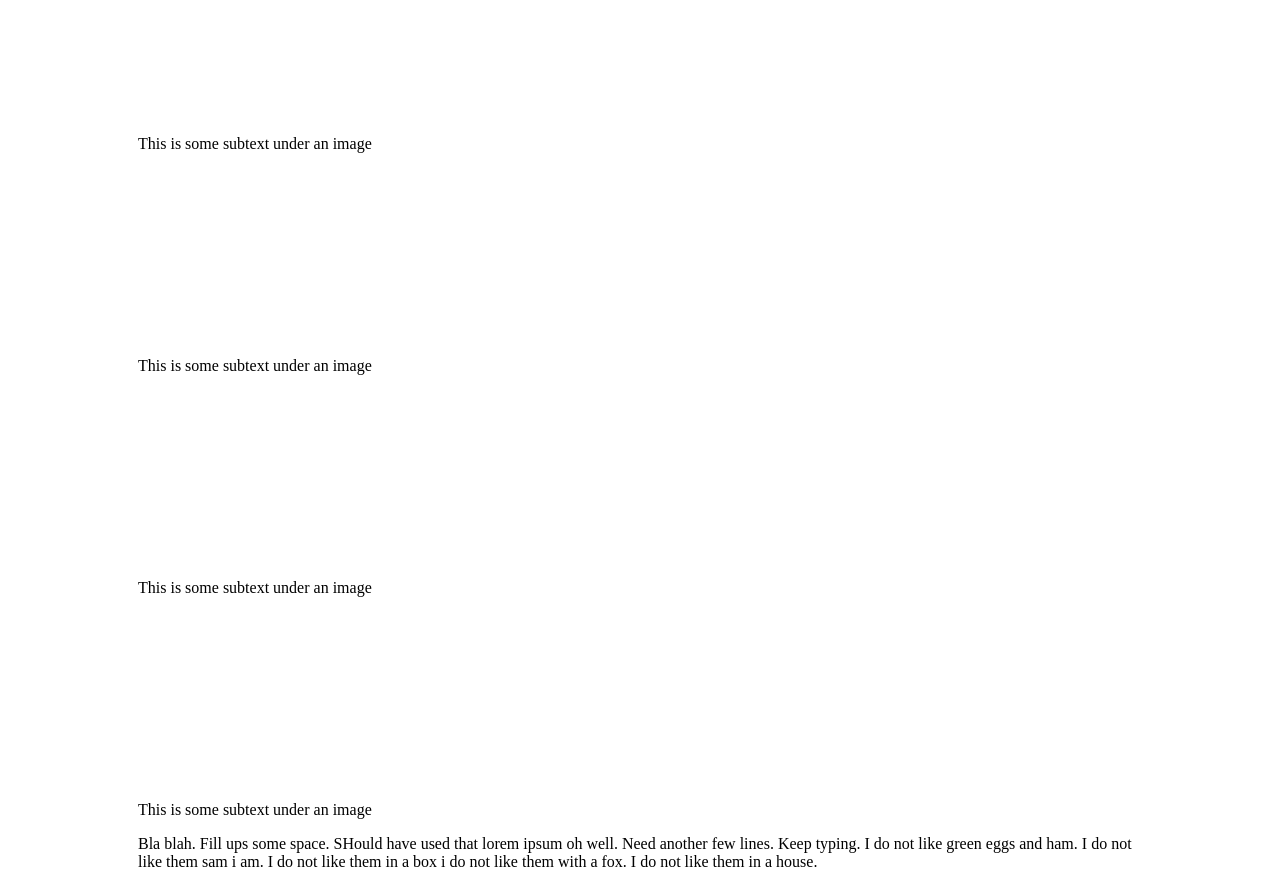
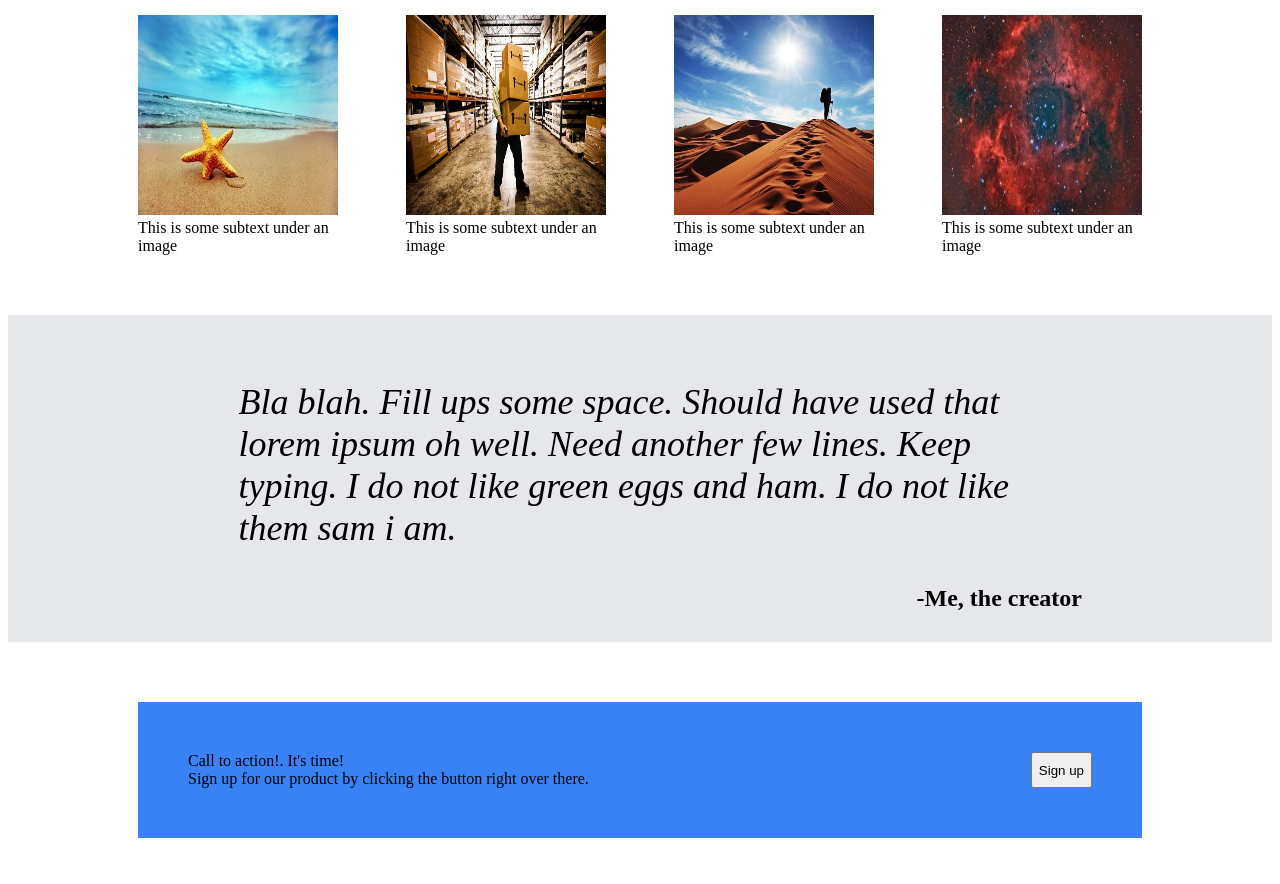
Before and after one commit to BradGrensewich/landing-page, a plain HTML site: page index.html in a window 1280 px wide. Shown: the part 502-1386 px from the top of the page. Drawn offline with Linux system fonts and the light colour scheme.

Commit message:
main, info and testimonial area to working state. signup area started

```diff
--- a/index.html
+++ b/index.html
@@ -11,9 +11,9 @@
   <div class="header">
     <div class="logo"><div>Header Logo</div></div>
     <div class="links">
-      <a href="https//google.com">Header link one</a>
-      <a href="https//google.com">Header link two</a>
-      <a href="https//google.com">Header link three</a>
+      <a href="https://www.google.com/">Header link one</a>
+      <a href="https://www.google.com/">Header link two</a>
+      <a href="https://www.google.com/">Header link three</a>
     </div>
   </div>
 
@@ -36,25 +36,25 @@
     <div class="images">
       <div class="container">
         <div class="image">
-          <img>
+          <img src="./images/starfish.jpg" alt="a starfish on the beach">
         </div>
         <div class="subtext">This is some subtext under an image</div>
       </div>
       <div class="container">
         <div class="image">
-          <img>
+          <img src="./images/warehouse.jpg" alt="a guy carrying boxes in a warehouse">
         </div>
         <div class="subtext">This is some subtext under an image</div>
       </div>
       <div class="container">
         <div class="image">
-          <img>
+          <img src="./images/dessert.jpg" alt="some dessert">
         </div>
         <div class="subtext">This is some subtext under an image</div>
       </div>
       <div class="container">
         <div class="image">
-          <img>
+          <img src="./images/galaxy.jpg" alt="the galaxy">
         </div>
         <div class="subtext">This is some subtext under an image</div>
       </div>
@@ -62,10 +62,9 @@
   </div>
 
   <div class="testimonials">
-    <p>Bla blah. Fill ups some space. SHould have used that lorem ipsum
+    <p>Bla blah. Fill ups some space. Should have used that lorem ipsum
       oh well. Need another few lines. Keep typing. I do not like green eggs
-      and ham. I do not like them sam i am. I do not like them in a box i
-      do not like them with a fox. I do not like them in a house.
+      and ham. I do not like them sam i am.
     </p>
     <div class="source">-Me, the creator</div>
   </div>
--- a/style.css
+++ b/style.css
@@ -3,7 +3,7 @@ body {
     flex-direction: column;
 }
 
-.header, .footer, .main, .info, .testimonials, .signup {
+.header, .footer, .main, .info, .testimonials {
   padding-left: 130px;
   padding-right: 130px;
 }
@@ -73,9 +73,70 @@ a, .content .subtext {
 .content button {
   background-color: #3882f6;
   border-radius: 10px;
+  border-color: #1F2937;
   max-width: 30%;
   color: #E5E7Eb;
   padding: 8px;
   font-weight: bolder;
-  margin-top: 4px;
+  margin-top: 10px;
 }
+.info {
+  display: flex;
+  flex-direction: column;
+  margin-top: 30px;
+  margin-bottom: 60px;
+}
+
+.info .title {
+  font-size: 36px;
+  font-weight: bolder;
+  color: #1F2937;
+
+  margin-bottom: 30px;
+  align-self: center;
+}
+.images {
+  display: flex;
+  justify-content: space-between;
+}
+.container {
+  max-width: 200px;
+}
+.container img {
+  max-width: 200px;
+}
+
+.testimonials {
+  background-color: #E5E7Eb;
+  display: flex;
+  flex-direction: column;
+  padding-bottom: 30px;
+  padding-top: 30px;
+
+}
+.testimonials p {
+  font-size: 36px;
+  font-style:italic;
+  font-weight: lighter;
+  max-width: 80%;
+  align-self: center;
+
+}
+.testimonials .source {
+  font-size: 24px;
+  font-weight: bolder;
+  align-self: flex-end;
+  padding-right: 60px;
+}
+
+.signup {
+  background-color: #3882f6;
+  margin-right: 130px;
+  margin-left: 130px;
+  margin-top: 60px;
+  margin-bottom: 60px;
+  display: flex;
+  justify-content: space-between;
+  padding: 50px;
+
+}
```
Also changed, not shown: images/dessert.jpg (added), images/galaxy.jpg (added), images/starfish.jpg (added), images/warehouse.jfif (added), images/warehouse.jpg (added).
